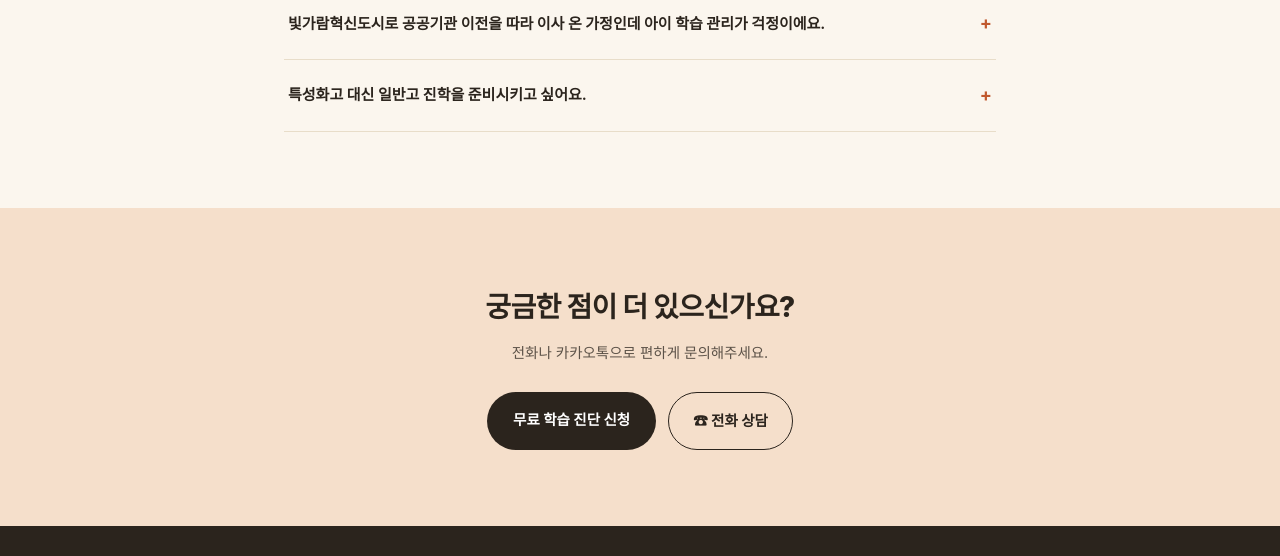
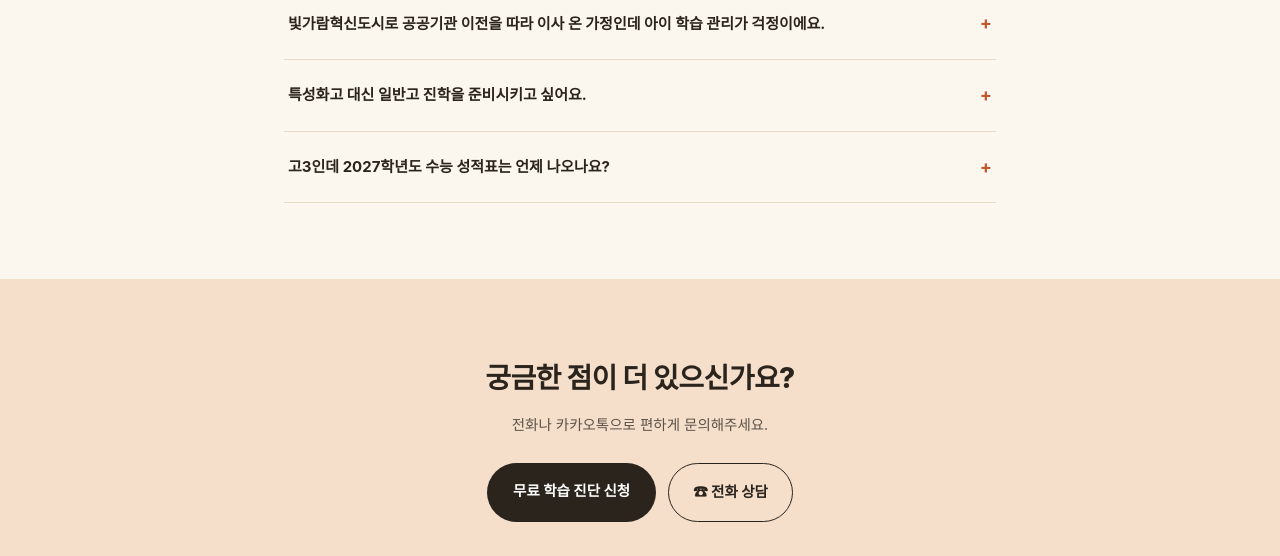
Before and after one commit to hasa080525-ctrl/1on1-edu, a plain HTML site: page faq.html in a window 1280 px wide. Shown: the part 1920-2476 px from the top of the page. Drawn offline with Linux system fonts and the light colour scheme; a web font is replaced by a local one.

Commit message:
콘텐츠: 수능 성적표 배부일 등 나머지 신규 키워드 반영
Co-Authored-By: Claude Sonnet 5 <noreply@anthropic.com>

```diff
--- a/faq.html
+++ b/faq.html
@@ -194,6 +194,10 @@
         <div class="faq-q">특성화고 대신 일반고 진학을 준비시키고 싶어요.<span class="plus">+</span></div>
         <div class="faq-a"><p>특성화고 대신 일반고 진학을 생각하신다면 내신 등급 관리와 수능 기초를 함께 준비하는 로드맵을 중학교 때부터 세워드립니다.</p></div>
       </div>
+      <div class="faq-item">
+        <div class="faq-q">고3인데 2027학년도 수능 성적표는 언제 나오나요?<span class="plus">+</span></div>
+        <div class="faq-a"><p>2027학년도 수능(11월 19일 시행) 성적은 12월 11일 수험생에게 통지됩니다. 이의신청은 11월 23일 마감, 정답은 12월 1일 최종 확정되니, 성적표가 나오기 전까지 가채점 결과를 바탕으로 정시·수시 전략을 미리 점검해두시는 것이 좋습니다.</p></div>
+      </div>
     </div>
   </div>
 </section>
```
Also changed, not shown: index.html (+1 -1 lines).
